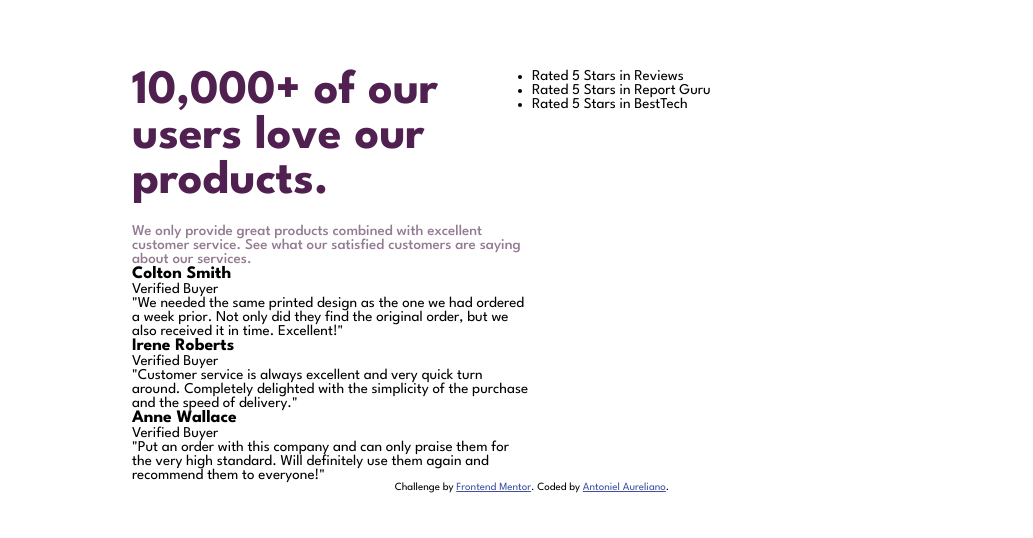
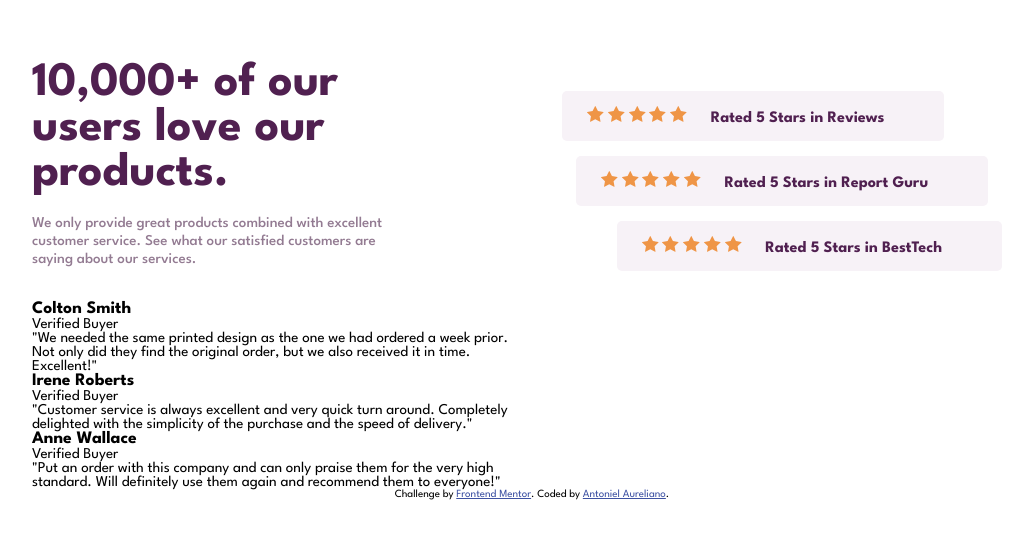
Before and after one commit to AntonielAureliano/social-proof-section-master, a plain HTML site: page index.html in a window 1280 px wide. Shown: the whole page, without its empty margins (108-1141 px from the left). Drawn offline with Linux system fonts and the light colour scheme.

Commit message:
Estelizando a div assessment.

```diff
--- a/index.html
+++ b/index.html
@@ -27,9 +27,30 @@
     </div>
 
     <ul class="assessment">
-      <li>Rated 5 Stars in Reviews</li>
-      <li>Rated 5 Stars in Report Guru</li>
-      <li>Rated 5 Stars in BestTech</li>
+      <li>
+        <img src="./images/icon-star.svg" alt="">
+        <img src="./images/icon-star.svg" alt="">
+        <img src="./images/icon-star.svg" alt="">
+        <img src="./images/icon-star.svg" alt="">
+        <img src="./images/icon-star.svg" alt="">
+        <p>Rated 5 Stars in Reviews</p>
+      </li>
+      <li>
+        <img src="./images/icon-star.svg" alt="">
+        <img src="./images/icon-star.svg" alt="">
+        <img src="./images/icon-star.svg" alt="">
+        <img src="./images/icon-star.svg" alt="">
+        <img src="./images/icon-star.svg" alt="">
+        <p>Rated 5 Stars in Report Guru</p>
+      </li>
+      <li>
+        <img src="./images/icon-star.svg" alt="">
+        <img src="./images/icon-star.svg" alt="">
+        <img src="./images/icon-star.svg" alt="">
+        <img src="./images/icon-star.svg" alt="">
+        <img src="./images/icon-star.svg" alt="">
+        <p>Rated 5 Stars in BestTech</p>
+      </li>
     </ul>
 
 
--- a/style.css
+++ b/style.css
@@ -25,23 +25,63 @@ body {
   place-content: center;
 }
 
+li {
+  list-style: none;
+}
+
 /*Container*/
 .container {
   display: grid;
   grid-template-columns: 1fr 1fr;
-  max-width: 800px;
+  max-width: 1000px;
 }
 
 /*Description*/
 .description h1 {
   color: var(--primary-very-dark-magenta);
   font-size: 3rem;
+  max-width: 15ch;
 }
 
 .description p {
   color: var(--neutral-dark-grayish-magenta);
   font-weight: 500;
-  margin-top: 20px;
+  line-height: 1.2;
+  margin-top: 18px;
+  max-width: 40ch;
+}
+
+/*Assessment*/
+.assessment {
+  display: flex;
+  flex-direction: column;
+  gap: 15px;
+  margin: 30px;
+}
+
+.assessment li {
+  background-color: var(--neutral-light-grayish-magenta);
+  border-radius: 5px;
+  padding: 15px 25px;
+  padding-right: 60px;
+}
+
+.assessment li p {
+  color: var(--primary-very-dark-magenta);
+  display: inline;
+  font-weight: 700;
+  font-size: 1rem;
+  margin-left: 20px;
+}
+
+.assessment li:nth-child(1) {
+  align-self: start;
+}
+.assessment li:nth-child(2) {
+  align-self: center;
+}
+.assessment li:nth-child(3) {
+  align-self: end;
 }
 
 /*Footer*/
```
